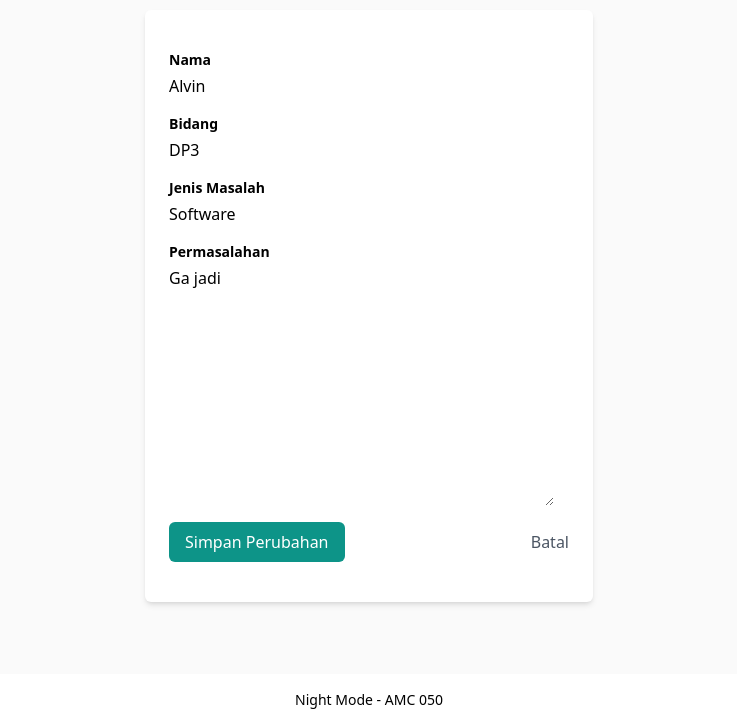
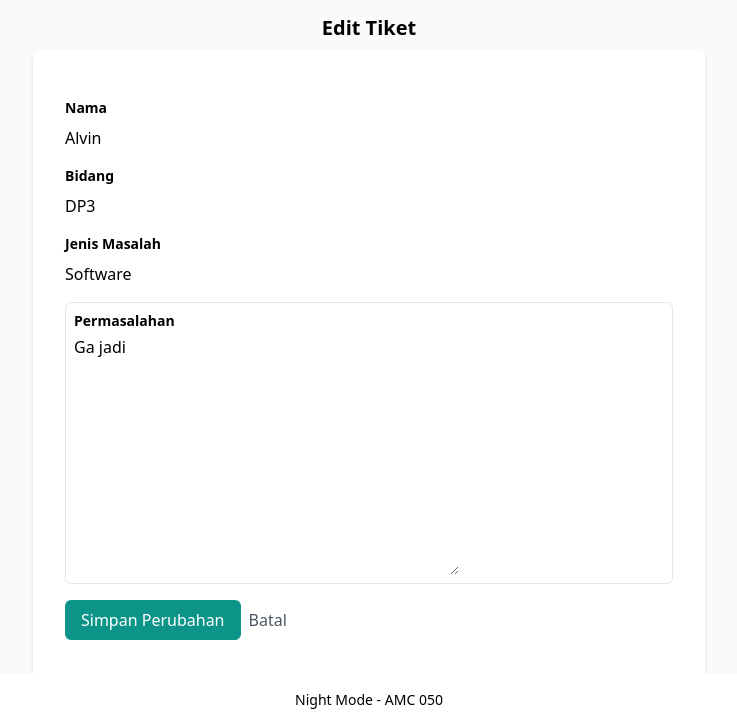
Before and after one commit to almacres10/bantumin, a Django app: page /edit/tiket/5/ in a window 1280 px wide. Shown: the part 74-800 px from the top of the page, without its empty margins (271-1008 px from the left). Run offline with Django 5.2, Linux system fonts and the light colour scheme; data comes from the database, SQL or seed files in the repository; some libraries are stand-ins or nearby versions.

```diff
--- a/core/models.py
+++ b/core/models.py
@@ -18,3 +18,6 @@ class Tiket(models.Model):
     JENIS_MASALAH = models.CharField(max_length=255, null=False)
     PERMASALAHAN = models.TextField(null=False)
     DATE = models.DateTimeField(auto_now_add=True)
+
+    def __str__(self):
+        return f'{self.NAMA} - {self.DATE.strftime("%d/%m/%Y")}'
--- a/core/templates/core/edittiket.html
+++ b/core/templates/core/edittiket.html
@@ -2,34 +2,34 @@
 {% extends 'core/base.html' %}
 
 {% block content %}
-  <h1 class="text-3xl font-semibold text-center mt-8 mb-4">Edit Tiket</h1>
-  <div class="max-w-md mx-auto bg-white p-6 rounded-md shadow-md mt-2">
+  <h1 class="text-xl font-semibold mt-20 text-center pt-2">Edit Tiket</h1>
+  <div class="max-w-2xl mx-auto bg-white p-8 rounded-md shadow-md mt-2">
     <form method="post" class="space-y-4">
       {% csrf_token %}
 
       <div>
-        <label for="{{ form.NAMA.id_for_label }}" class="block text-sm font-semibold mb-1">Nama</label>
+        <label for="{{ form.NAMA.id_for_label }}" class="block text-sm font-semibold mb-2">Nama</label>
         {{ form.NAMA }}
       </div>
 
       <div>
-        <label for="{{ form.BIDANG.id_for_label }}" class="block text-sm font-semibold mb-1">Bidang</label>
+        <label for="{{ form.BIDANG.id_for_label }}" class="block text-sm font-semibold mb-2">Bidang</label>
         {{ form.BIDANG }}
       </div>
 
       <div>
-        <label for="{{ form.JENIS_MASALAH.id_for_label }}" class="block text-sm font-semibold mb-1">Jenis Masalah</label>
+        <label for="{{ form.JENIS_MASALAH.id_for_label }}" class="block text-sm font-semibold mb-2">Jenis Masalah</label>
         {{ form.JENIS_MASALAH }}
       </div>
 
-      <div>
+      <div class="border rounded-md p-2">
         <label for="{{ form.PERMASALAHAN.id_for_label }}" class="block text-sm font-semibold mb-1">Permasalahan</label>
         {{ form.PERMASALAHAN }}
       </div>
 
-      <div class="flex items-center justify-between mt-4">
-        <button type="submit" class="bg-teal-600 text-white py-2 px-4 rounded-md hover:bg-teal-900 focus:outline-none focus:shadow-outline-teal active:bg-teal-800">Simpan Perubahan</button>
-        <a href="{% url 'core:daftarTiket' %}" class="text-gray-600 hover:text-gray-800">Batal</a>
+      <div class="flex items-center">
+        <button type="submit" class="bg-teal-600 text-white py-2 px-4 rounded-md hover:bg-teal-900">Simpan Perubahan</button>
+        <a href="{% url 'core:daftarTiket' %}" class="text-gray-600 ml-2 hover:text-gray-800">Batal</a>
       </div>
     </form>
   </div>
--- a/core/templates/core/tiket.html
+++ b/core/templates/core/tiket.html
@@ -40,6 +40,7 @@
                     <th class="py-2 px-4 border-b">Tanggal</th>
                     <th class="py-2 px-4 border-b">Status Tiket</th>
                     <th class="py-2 px-4 border-b">Tindak Lanjut</th>
+                    <th class="py-2 px-4 border-b">Respon Adsis</th>
                 </tr>
             </thead>
             <tbody>
@@ -49,7 +50,7 @@
                         <td class="py-2 px-4 border-b border-r">{{ tiket.BIDANG }}</td>
                         <td class="py-2 px-4 border-b border-r">{{ tiket.JENIS_MASALAH }}</td>
                         <td class="py-2 px-4 border-b border-r">{{ tiket.PERMASALAHAN }}</td>
-                        <td class="py-2 px-4 border-b">{{ tiket.DATE }}</td>
+                        <td class="py-2 px-4 border-b">{{ tiket.DATE|date:"d/m/Y" }}</td>
                         <td class="py-2 px-4 border-b">Sedang diproses</td>
                         <td class="py-2 px-4 border-b border-r hover:text-red-500">
                         <a class="text-3xl font-bold leading-none" href="{% url 'core:deleteTiket' tiket.ID %}">
@@ -58,6 +59,7 @@
                         <a class="text-3xl font-bold leading-none" href="{% url 'core:editTiket' tiket.ID %}">
                             <img class="w-3 md:w-5 lg:w-7 mx-auto" src="{% static 'img/pen.png' %}" alt="logo">
                         </a></td>
+                        <td class="py-2 px-4 border-b"></td>
                     </tr>
                 {% endfor %}
             </tbody>
```
